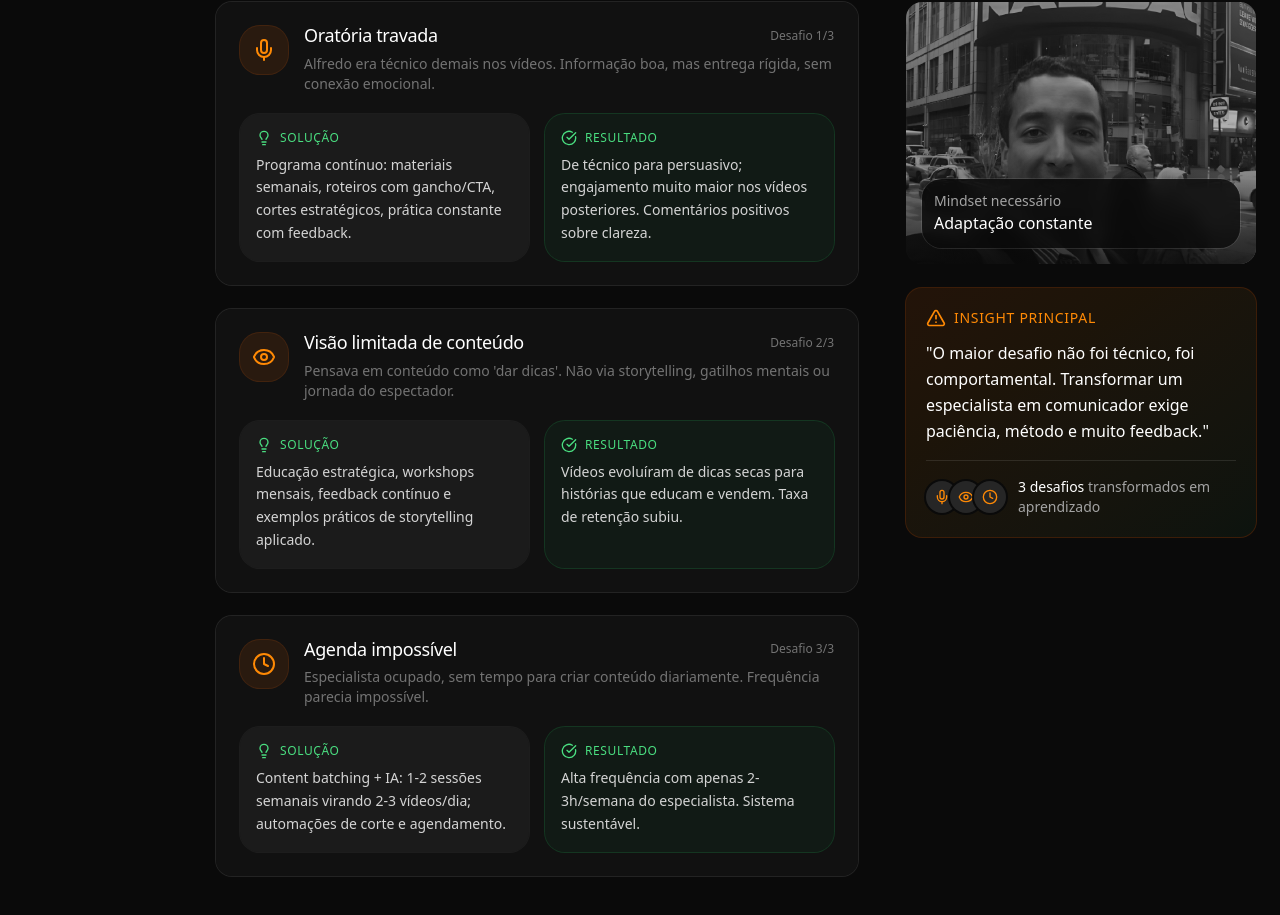
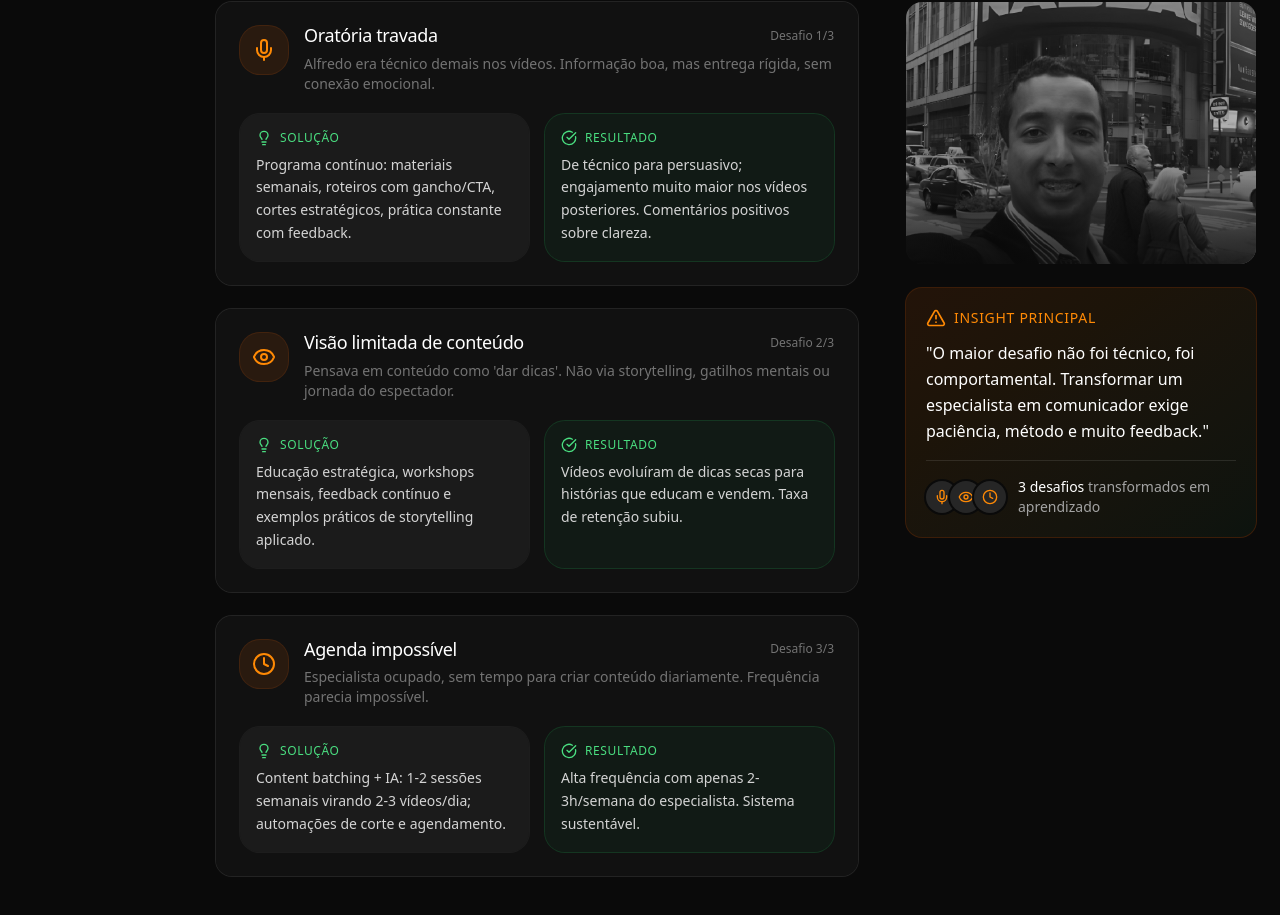
Before and after one commit to brunofalci00/portifolio, a Next.js app in the folder web/: page /projetos/trendly in a window 1280 px wide. Shown: the part 6728-7643 px from the top of the page. Built offline with nearby package versions, Linux system fonts and the light colour scheme.

Commit message:
Remove mindset badge overlay from challenges image

```diff
--- a/web/src/components/trendly/ChallengesSection.tsx
+++ b/web/src/components/trendly/ChallengesSection.tsx
@@ -159,12 +159,6 @@ export function ChallengesSection() {
                 className={`object-cover grayscale brightness-[0.7] hover:grayscale-[20%] hover:brightness-100 transition-all duration-500 ${imageShadow}`}
               />
               <div className="absolute inset-0 bg-gradient-to-t from-neutral-950/80 via-transparent to-transparent" />
-              <div className="absolute bottom-4 left-4 right-4">
-                <div className="p-3 rounded-xl bg-neutral-950/80 backdrop-blur-sm ring-1 ring-white/10">
-                  <p className="text-sm text-neutral-400">Mindset necessário</p>
-                  <p className="text-white font-medium">Adaptação constante</p>
-                </div>
-              </div>
             </motion.div>
 
             {/* Key insight card */}
```
